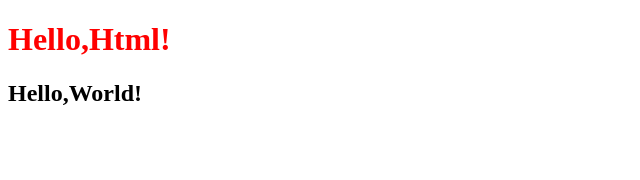
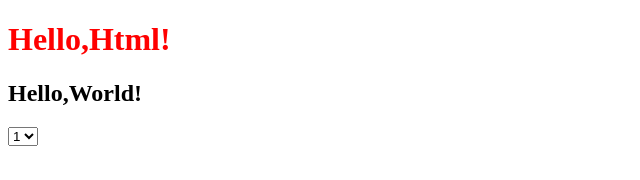
Before and after one commit to xgy910501/_FrontEnd0814, a plain HTML site: page index.html in a window 1280 px wide. Shown: the full height of the page, 0-640 px from the left. Drawn offline with Linux system fonts and the light colour scheme.

Commit message:
Update index.html

```diff
--- a/index.html
+++ b/index.html
@@ -11,5 +11,8 @@
     <p>
         <h2>Hello,World!</h2>
     </p>
+    <select id="select">
+        <option value="1">1</option>
+    </select>
 </body>
 </html>
```
